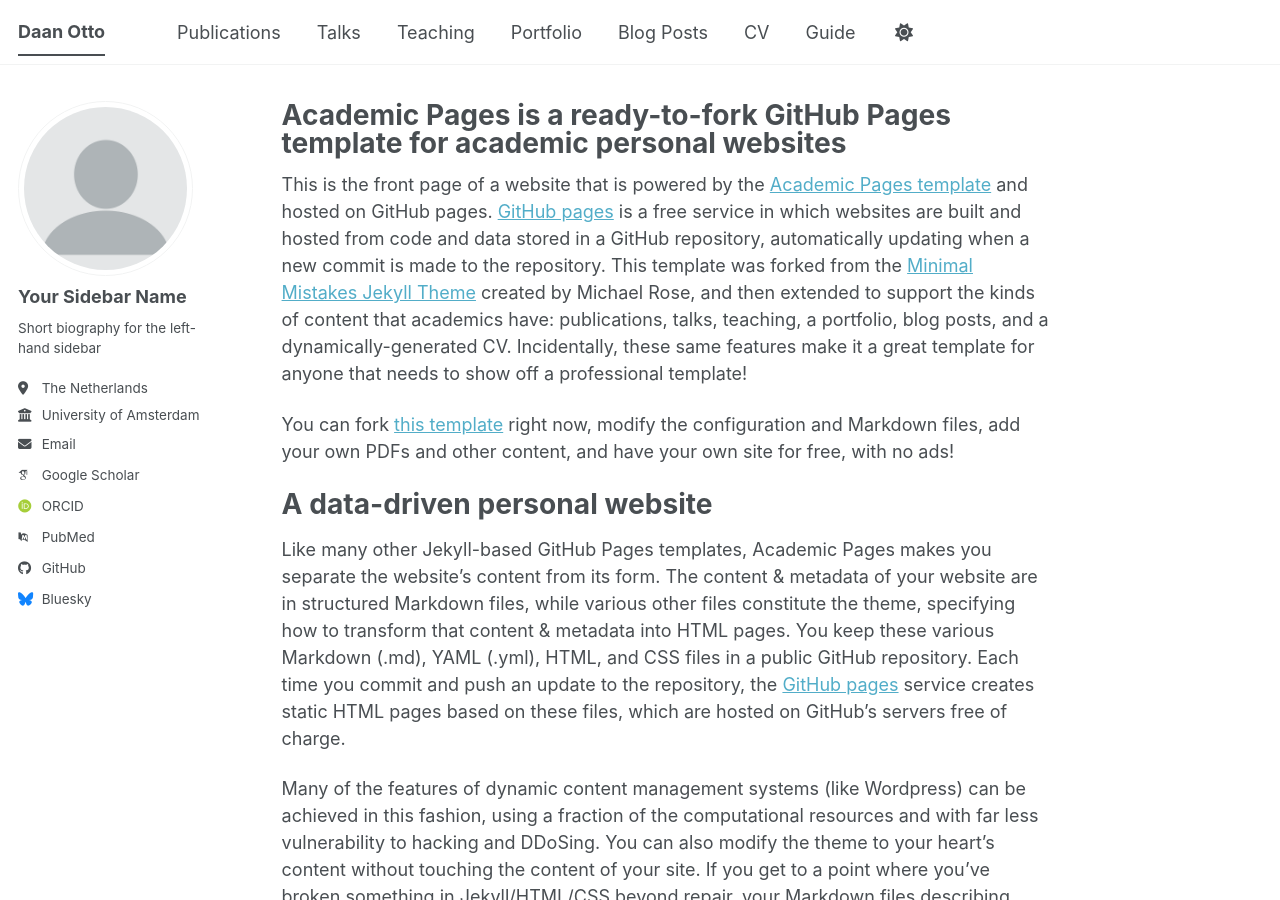
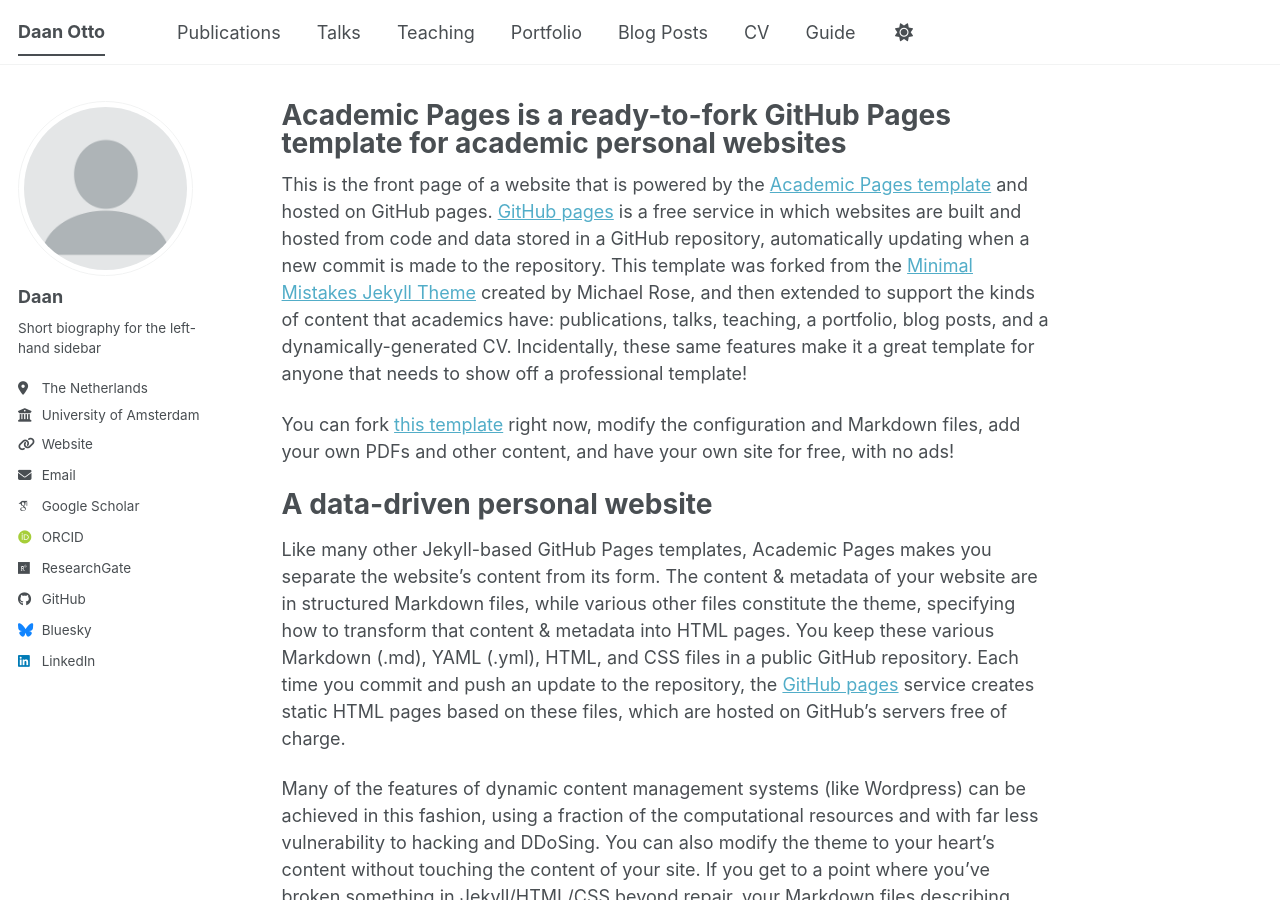
Before and after one commit to daanotto/daanotto.github.io, a Jekyll site: the page built from _pages/about.md, in a window 1280 px wide and 900 px high. Built offline with Jekyll 4.4.1, drawn with Linux system fonts in a browser that asks for light colours; some web fonts are replaced; a script bundle is joined from its source files by our own code; library files that are not in the unit come from our copies; part of the change alters nothing that is shown.

Commit message:
Update author profile information in _config.yml

```diff
--- a/_config.yml
+++ b/_config.yml
@@ -24,25 +24,24 @@ repository               : "daanotto/daanotto.github.io"
 author:
   # Biographic information
   avatar           : "profile.png"
-  name             : "Your Sidebar Name"
+  name             : "Daan"
   pronouns         : # example: "he/him"
   bio              : "Short biography for the left-hand sidebar"
   location         : "The Netherlands"
   employer         : "University of Amsterdam"
-  uri              : # URL
-  email            : "none@example.org"
+  uri              : "https://www.uva.nl/profiel/o/t/d.otto/d.otto.html"
+  email            : "d[dot]otto[at]uva[dot]com"
 
   # Academic websites
   academia         : # URL
   arxiv            : # URL - Update with the correct link to your profile
-  googlescholar    : "https://scholar.google.com/citations?user=PS_CX0AAAAAJ"
+  googlescholar    : "https://scholar.google.com/citations?user=NPOYyBkAAAAJ&hl=nl"
   inspire-hep      : # URL
   impactstory      : # URL
-  orcid            : "https://orcid.org/yourorcidurl"
+  orcid            : "https://orcid.org/0009-0002-3717-5501"
   semantic         : # URL
   ssrn             : # URL
-  pubmed           : "https://www.ncbi.nlm.nih.gov/pubmed/?term=john+snow"
-  researchgate     : # URL
+  researchgate     : "https://www.researchgate.net/profile/Daan-Otto"
   scopus           : # URL
   zotero           : # URL
 
@@ -51,7 +50,7 @@ author:
   bitbucket        : # Username - Update with your username on the site
   codepen          : # Username
   dribbble         : # Username
-  github           : "academicpages"
+  github           : "https://github.com/daanotto"
   kaggle           : # Username
   stackoverflow    : # User number or user number and name (i.e., use "1" or "1/jeff-atwood")
 
@@ -66,7 +65,7 @@ author:
   keybase          : # Username
   instagram        : # Username
   lastfm           : # Username
-  linkedin         : # Username
+  linkedin         : "daan-otto"
   mastodon         : # URL
   medium           : # URL
   pinterest        : # Username
```
